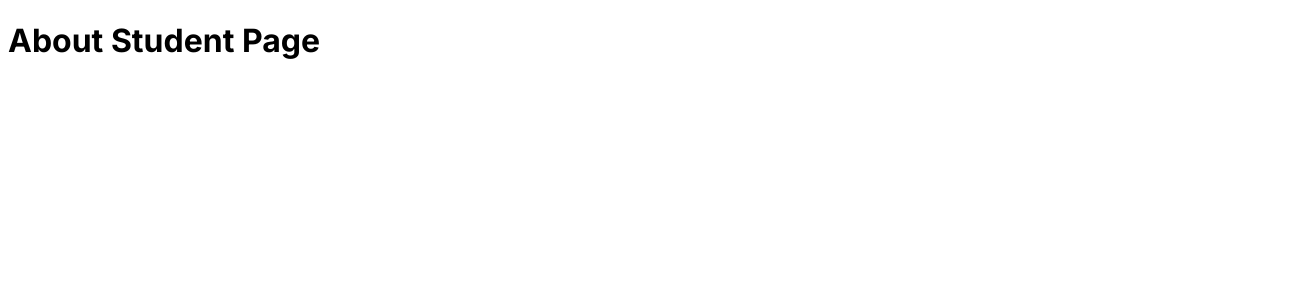
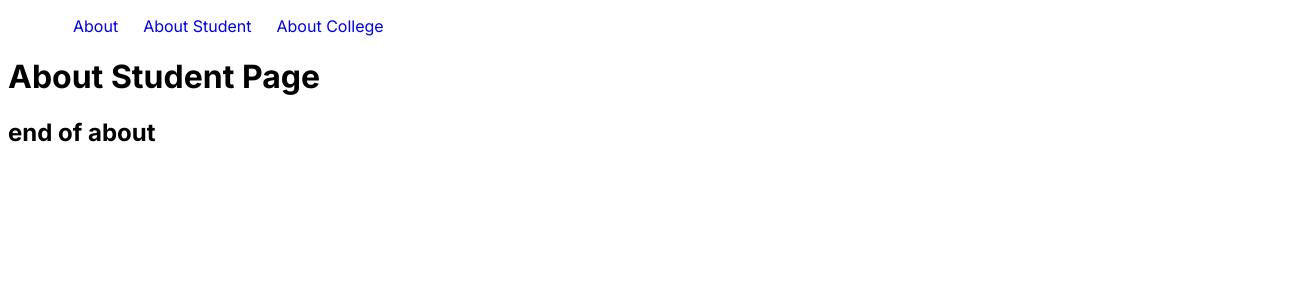
Before and after one commit to SohomSaha045/newNextApp, a Next.js app: page /about/aboutStudent in a window 1280 px wide. Shown: the top 300 px of the page, 1312 px wide, since content can reach past the window. Built offline with nearby package versions, Linux system fonts and the light colour scheme.

Commit message:
conditonal_routing and Dynamic_routing Added

```diff
--- /dev/null
+++ b/src/app/about/about.css
@@ -0,0 +1,12 @@
+.about-menu{
+    display: flex;
+    width: 100%;
+
+}
+.list-style{
+    margin-left: 25px;
+    list-style-type: none;
+}
+.about-menu li a{
+text-decoration: none;
+}
--- /dev/null
+++ b/src/app/about/layout.js
@@ -0,0 +1,38 @@
+'use client';
+import Link from "next/link";
+import './about.css';
+import { usePathname } from "next/navigation";
+
+export default function Layout({children}){
+    const pathName=usePathname();
+    console.log(pathName);
+return (
+    <div>
+    {
+        pathName==="/about/aboutCollege"?
+    <Link href="/about">Go back to About Page</Link>:
+    <ul className="about-menu">
+    <li className="list-style">
+    <Link href="/about">
+    About
+    </Link>
+    </li >
+    <li className="list-style">
+    <Link href="/about/aboutStudent">
+    About Student
+    </Link>
+    </li>
+    <li className="list-style">
+    <Link href="/about/aboutCollege">
+    About College
+    </Link>
+    </li>
+    </ul>
+    }
+    {
+        children
+    }
+    <h2>end of about</h2>
+    </div>
+)
+}
--- a/src/app/layout.js
+++ b/src/app/layout.js
@@ -11,7 +11,10 @@ export const metadata = {
 export default function RootLayout({ children }) {
   return (
     <html lang="en">
-      <body className={inter.className}>{children}</body>
+
+      <body className={inter.className}>
+      {children}
+      </body>
     </html>
   )
 }
```
Also changed, not shown: src/app/studentList/[students]/page.js (added, +12 -0 lines), src/app/studentList/page.js (added, +22 -0 lines).
